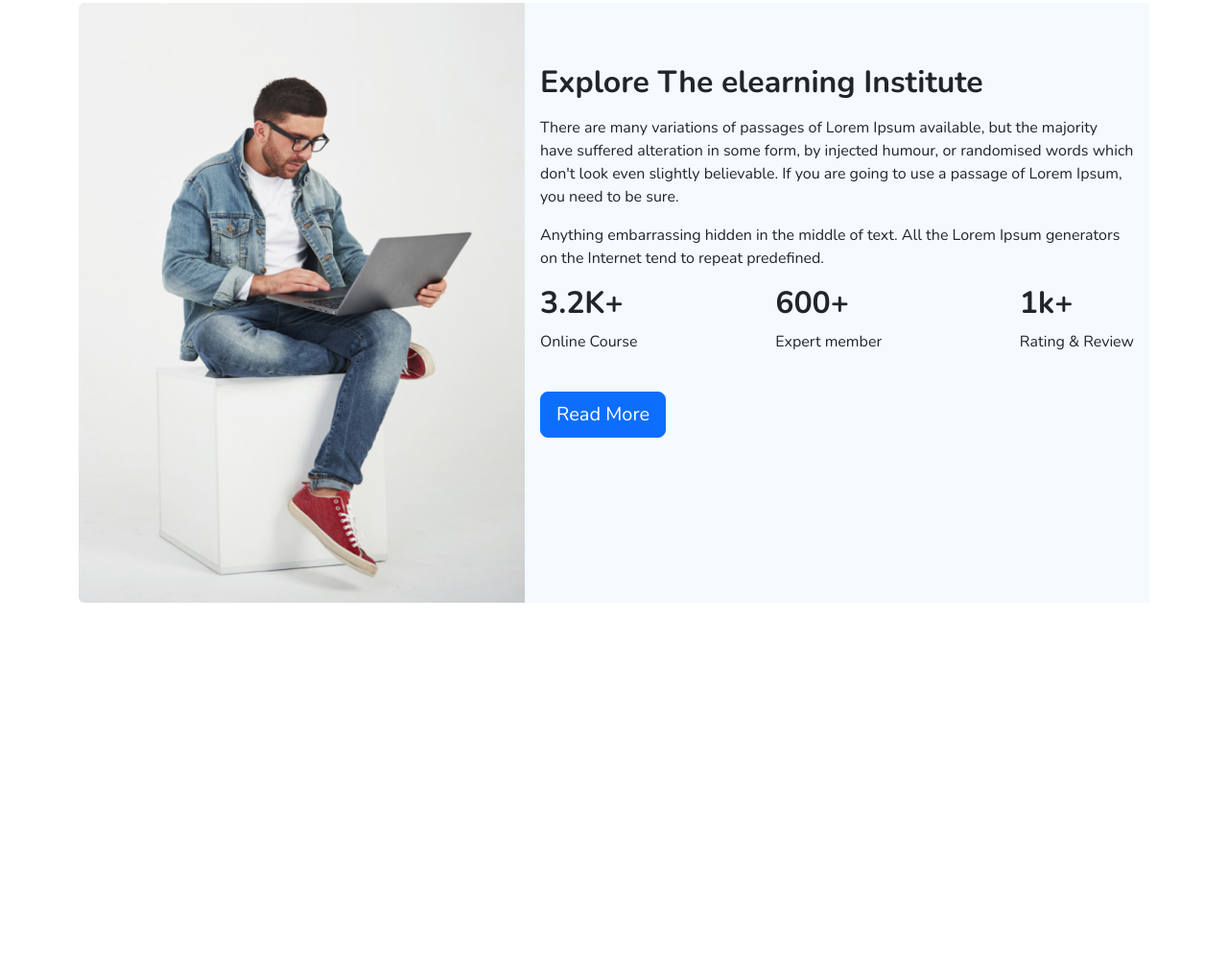
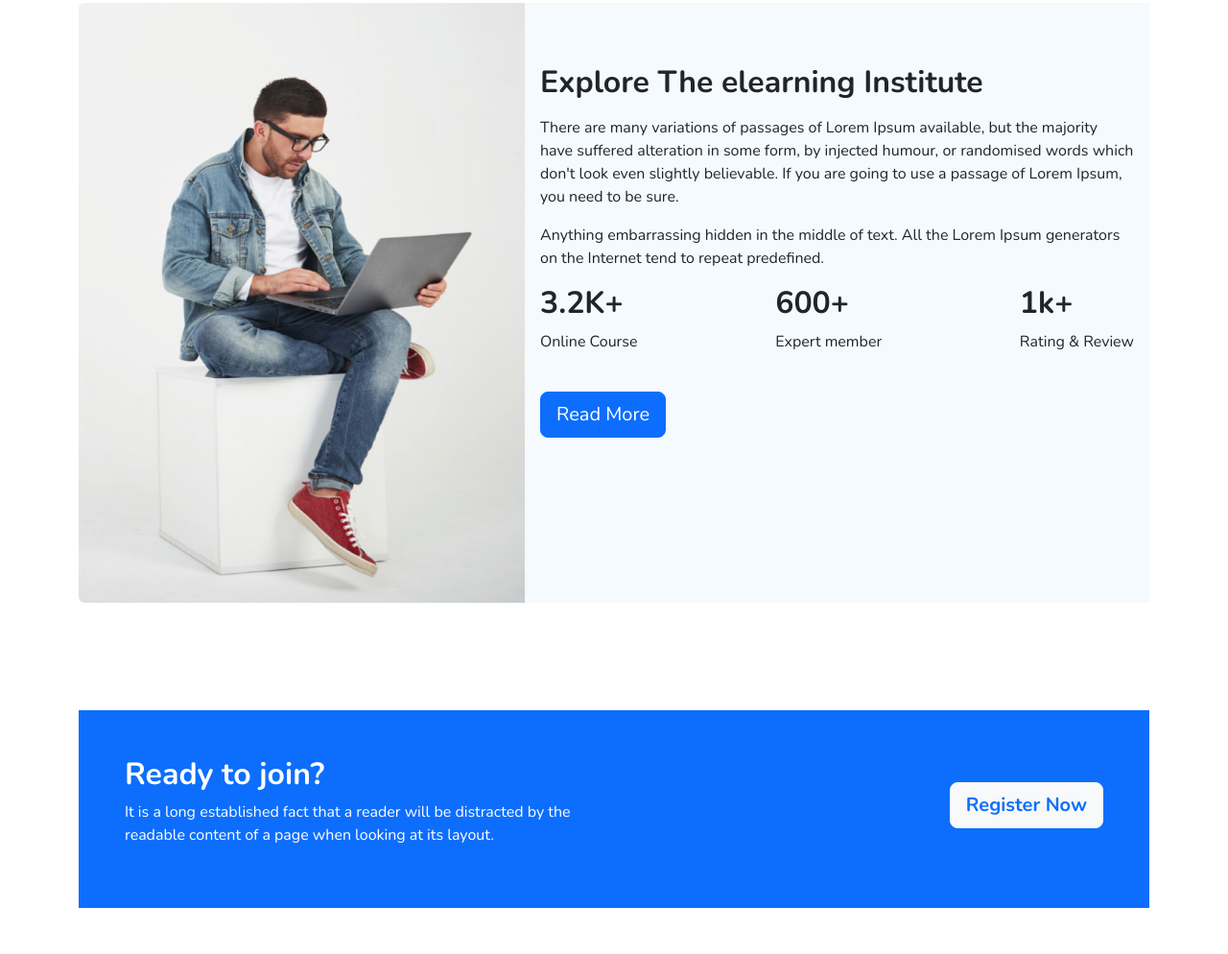
Before and after one commit to Md-Tohin/udmey, a plain HTML site: page index.html in a window 1280 px wide. Shown: the part 1791-2785 px from the top of the page at 96% size. Before the commit the page ends 2483 px from the top, so only its background shows below. Drawn offline with nearby package versions, Linux system fonts and the light colour scheme.

Commit message:
Subscribe section Upload

```diff
--- a/index.html
+++ b/index.html
@@ -314,6 +314,21 @@
         </section>
         <!-- About Section End -->
 
+        <!-- Subscribe Section Start -->
+        <section class="container py-5">
+            <div
+                class="bg-primary p-5 text-white d-flex flex-lg-row flex-md-column flex-sm-column flex-column justify-content-between align-items-center">
+                <div class="w-50 text-center align-self-lg-start text-lg-start">
+                    <h1 class="fw-bold h2">Ready to join?</h1>
+                    <p>It is a long established fact that a reader will be distracted by the
+                        readable content of a page when looking at its layout.</p>
+                </div>
+                <button class="btn btn-light btn-lg fw-bold h4 h-25 text-primary" data-bs-toggle="modal"
+                    data-bs-target="#registerModal">Register Now</button>
+            </div>
+        </section>
+        <!-- Subscribe Section End -->
+
     </main>
     <script src="https://cdn.jsdelivr.net/npm/bootstrap@5.2.1/dist/js/bootstrap.bundle.min.js"></script>
 </body>
```
